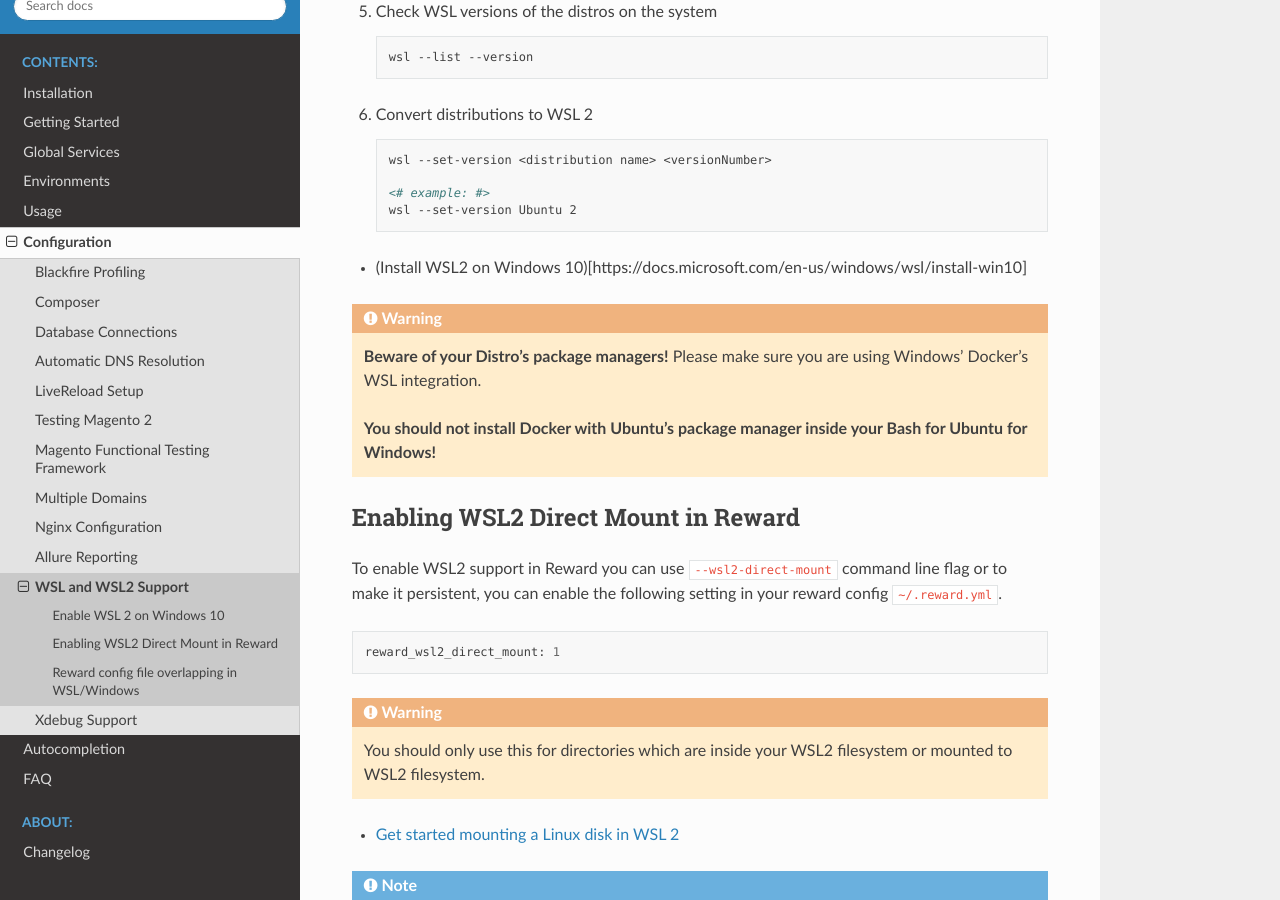
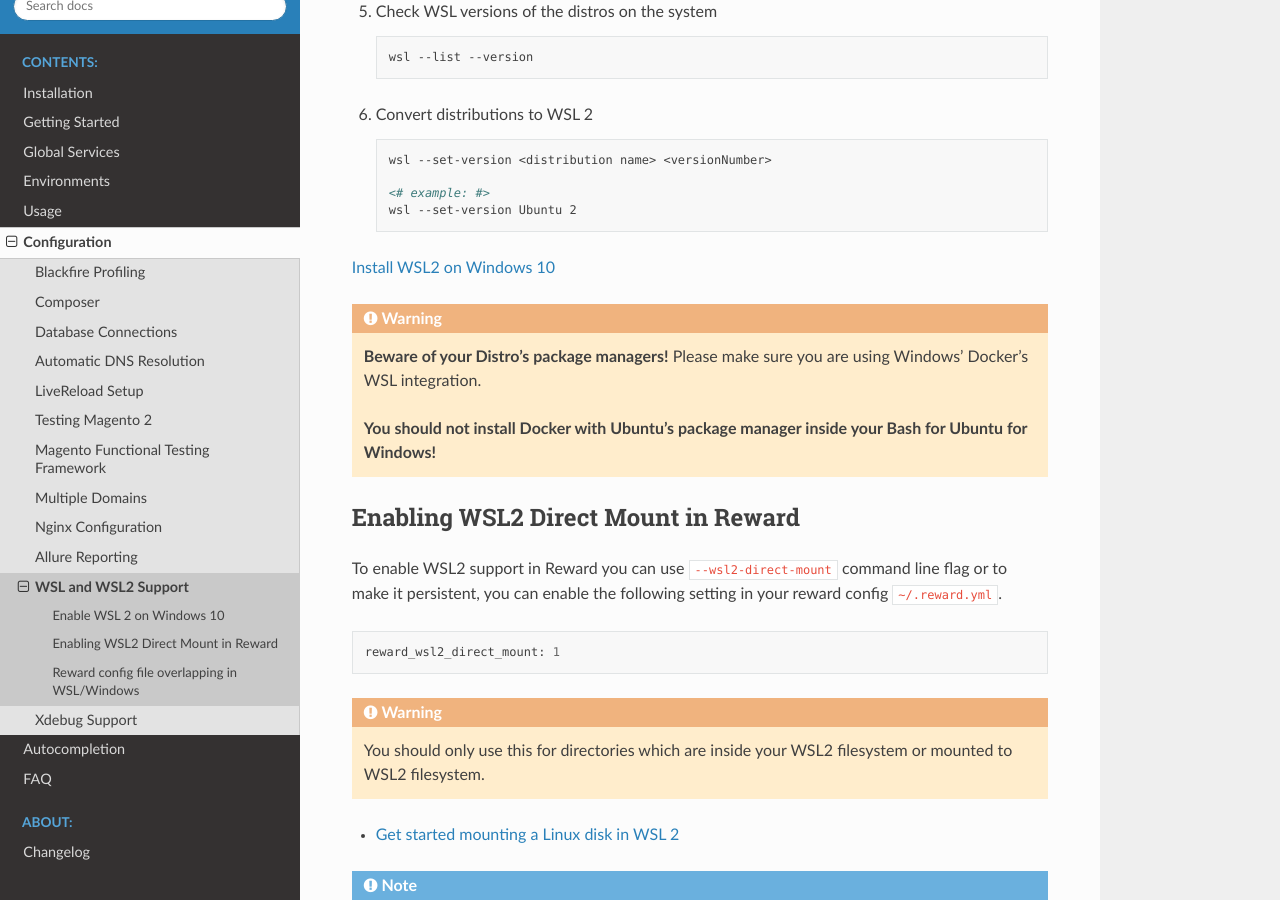
Before and after one commit to rewardenv/reward, a Sphinx documentation site: the page built from docs/configuration/wsl2.md, in a window 1280 px wide and 900 px high, scrolled down 1228 px. Built offline with Sphinx 7.4.7 and the Read the Docs theme 2.0.0, drawn with Linux system fonts in a browser that asks for light colours.

Commit message:
feat: WSL2 support

````diff
--- a/docs/configuration/wsl2.md
+++ b/docs/configuration/wsl2.md
@@ -60,7 +60,7 @@ Further reading:
     wsl --set-version Ubuntu 2
     ```
 
-* (Install WSL2 on Windows 10)[https://docs.microsoft.com/en-us/windows/wsl/install-win10]
+[Install WSL2 on Windows 10](https://docs.microsoft.com/en-us/windows/wsl/install-win10)
 
 ``` warning::
     **Beware of your Distro's package managers!**
````
